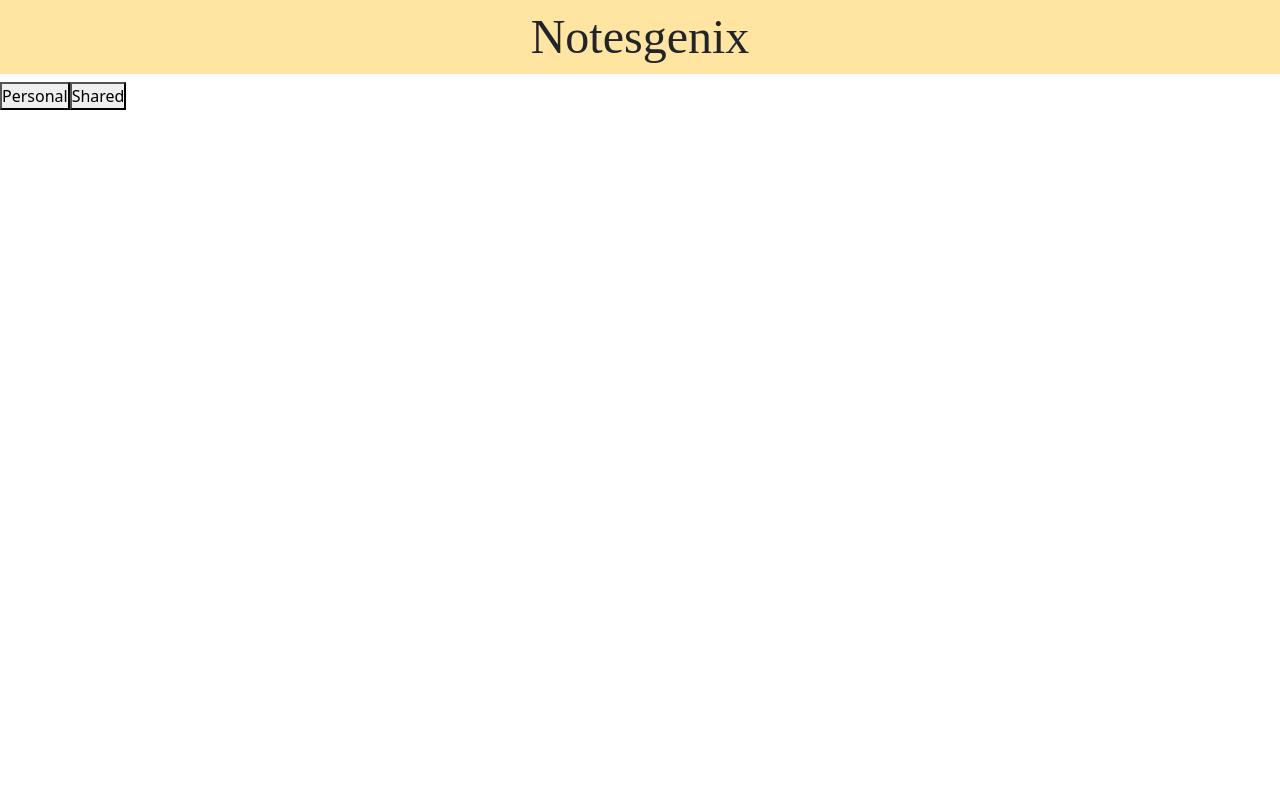
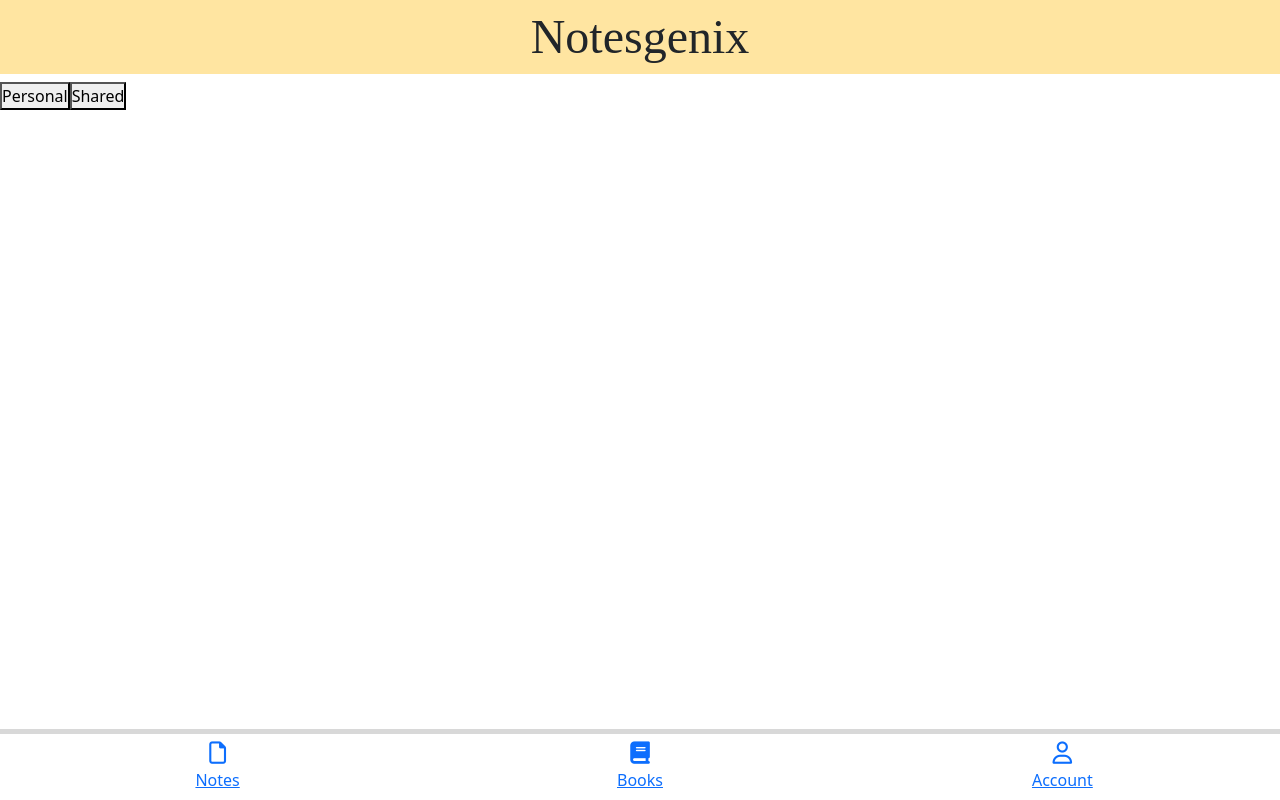
Before and after one commit to divya520357/Notesgenix, a React (Create React App) app: page /home in a window 1280 px wide. Built offline with nearby package versions, Linux system fonts and the light colour scheme; the HTML template or start-up script is replaced by a standard one; a web font is replaced by a local one.

Commit message:
updated: home page

```diff
--- a/package.json
+++ b/package.json
@@ -4,6 +4,7 @@
   "private": true,
   "dependencies": {
     "@fortawesome/fontawesome-svg-core": "^6.1.2",
+    "@fortawesome/free-regular-svg-icons": "^6.1.2",
     "@fortawesome/free-solid-svg-icons": "^6.1.2",
     "@fortawesome/react-fontawesome": "^0.2.0",
     "@testing-library/jest-dom": "^5.16.5",
--- a/src/App.css
+++ b/src/App.css
@@ -16,3 +16,9 @@
 .bg-yellow {
   background-color: var(--yellow);
 }
+
+.pg-breaker {
+  width: 100%;
+  height: 5px;
+  background-color: rgba(160, 160, 160, 0.412);
+}
--- a/src/pages/home/footer/index.jsx
+++ b/src/pages/home/footer/index.jsx
@@ -1,8 +1,26 @@
 import './style.css';
+import { Link } from 'react-router-dom';
 
 const Footer = () => {
     return (
         <>
+            <div className="footer-container position-fixed bottom-0 w-100">
+                <div className="pg-breaker"></div>
+                <div className="footer-bar d-flex align-items-center justify-content-center mt-1 mb-2">
+                    <Link className="footer-btn d-flex flex-column justify-content-center align-items-center" to='/notes'>
+                        <i className="fa-regular fa-file p-1"></i>
+                        Notes
+                    </Link>
+                    <Link className="footer-btn d-flex flex-column justify-content-center align-items-center" to='/books'>
+                        <i className="fa-solid fa-book p-1"></i>
+                        Books
+                    </Link>
+                    <Link className="footer-btn d-flex flex-column justify-content-center align-items-center" to='/account'>
+                        <i className="fa-regular fa-user p-1"></i>
+                        Account
+                    </Link>
+                </div>
+            </div>
         </>
     )
 };
--- a/src/pages/home/footer/style.css
+++ b/src/pages/home/footer/style.css
@@ -0,0 +1,7 @@
+.footer-bar a {
+    width: 33%;
+}
+
+.footer-bar i {
+    font-size: 1.4rem;
+}
--- a/src/pages/home/navbar/index.jsx
+++ b/src/pages/home/navbar/index.jsx
@@ -1,5 +1,4 @@
 import './style.css';
-import { link } from 'react-router-dom';
 
 const Navbar = () => {
     return (
--- a/src/pages/login/Signup/style.css
+++ b/src/pages/login/Signup/style.css
@@ -9,8 +9,8 @@
     background-color: #FFE5A1;
 }
 
-.fa-user,
-.fa-lock {
+.login-form .fa-user,
+.login-form .fa-lock {
     background-color: #585858;
     color: #d9d9d9;
 }
```
Also changed, not shown: 1 other file (tests, documents, lock files or other folders).
